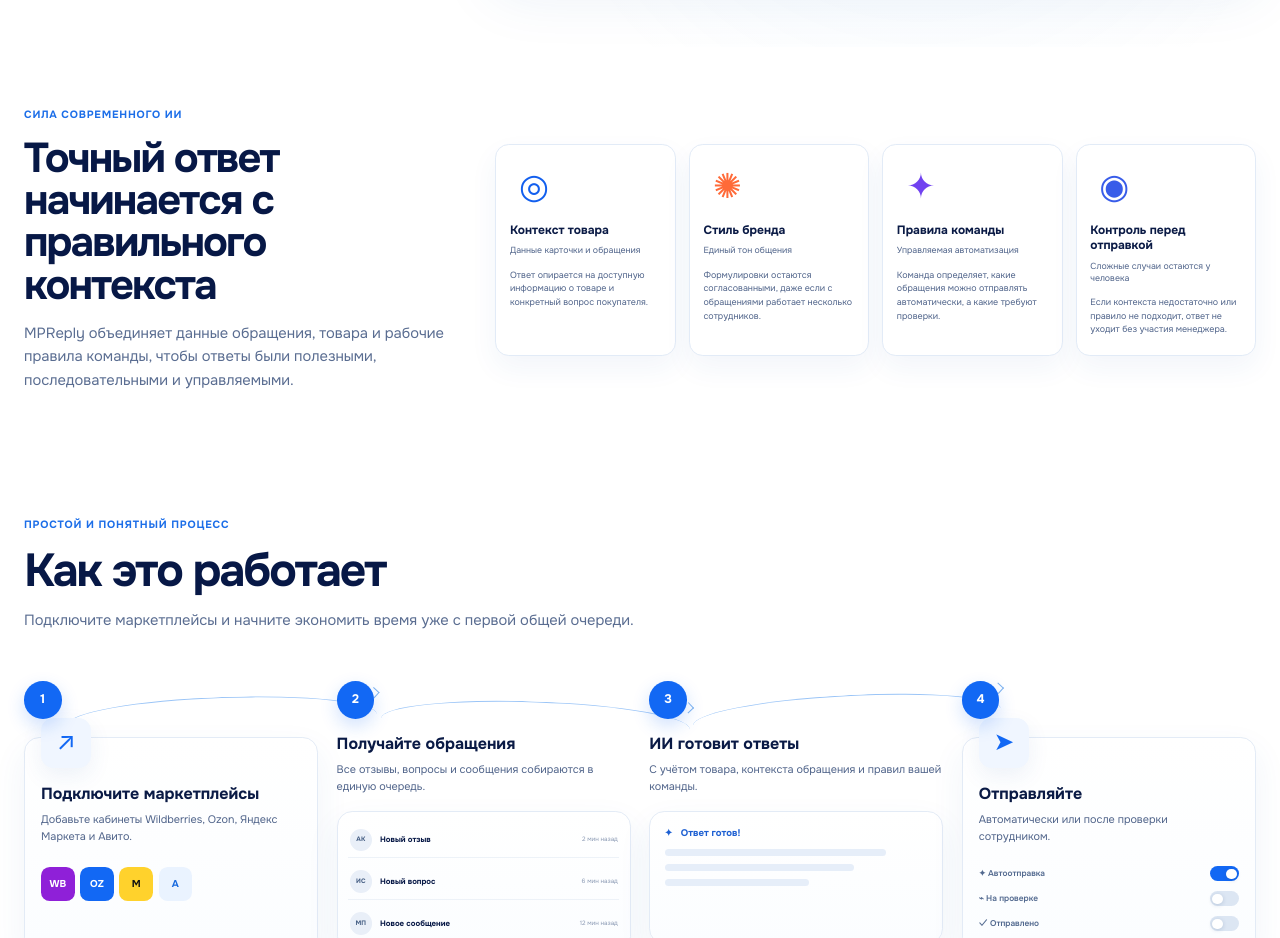
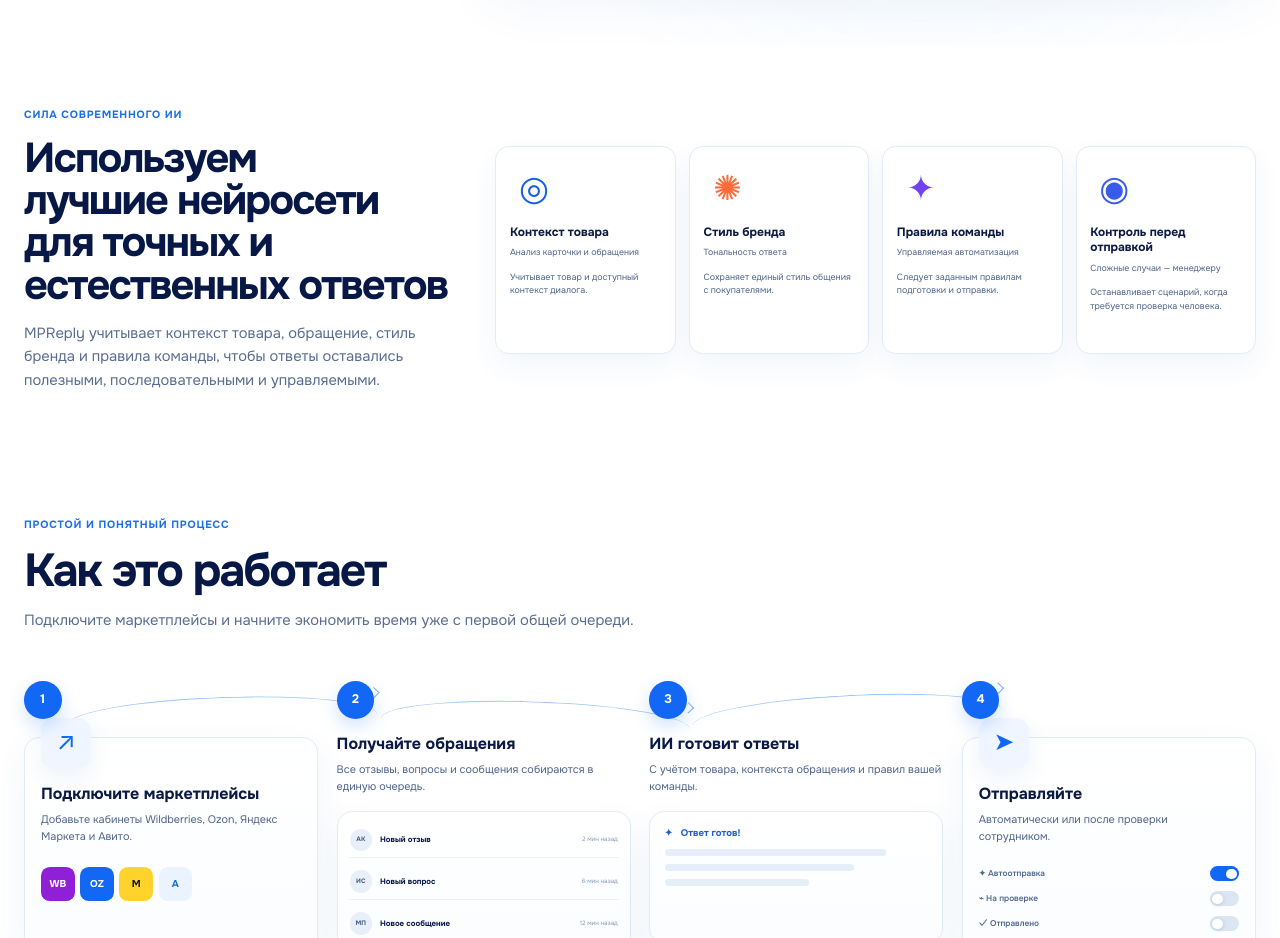
Before and after one commit to fedorovich-web/mpreply, a Next.js app in the folder apps/web/: page / in a window 1280 px wide. Shown: the part 1320-2258 px from the top of the page. Built offline with nearby package versions, Linux system fonts and the light colour scheme; no server answers.

Commit message:
style(web): align homepage AI section with approved preview

```diff
--- a/apps/web/app/page.tsx
+++ b/apps/web/app/page.tsx
@@ -19,29 +19,29 @@ const replyContext = [
   {
     mark: "◎",
     title: "Контекст товара",
-    meta: "Данные карточки и обращения",
-    description: "Ответ опирается на доступную информацию о товаре и конкретный вопрос покупателя.",
+    meta: "Анализ карточки и обращения",
+    description: "Учитывает товар и доступный контекст диалога.",
     tone: "blue",
   },
   {
     mark: "✺",
     title: "Стиль бренда",
-    meta: "Единый тон общения",
-    description: "Формулировки остаются согласованными, даже если с обращениями работает несколько сотрудников.",
+    meta: "Тональность ответа",
+    description: "Сохраняет единый стиль общения с покупателями.",
     tone: "orange",
   },
   {
     mark: "✦",
     title: "Правила команды",
     meta: "Управляемая автоматизация",
-    description: "Команда определяет, какие обращения можно отправлять автоматически, а какие требуют проверки.",
+    description: "Следует заданным правилам подготовки и отправки.",
     tone: "violet",
   },
   {
     mark: "◉",
     title: "Контроль перед отправкой",
-    meta: "Сложные случаи остаются у человека",
-    description: "Если контекста недостаточно или правило не подходит, ответ не уходит без участия менеджера.",
+    meta: "Сложные случаи — менеджеру",
+    description: "Останавливает сценарий, когда требуется проверка человека.",
     tone: "indigo",
   },
 ] as const;
@@ -152,9 +152,9 @@ export default function HomePage() {
         <div className="public-container homepage-models-layout">
           <div className="homepage-section-heading homepage-section-heading-left">
             <p className="homepage-kicker">Сила современного ИИ</p>
-            <h2>Точный ответ начинается с правильного контекста</h2>
+            <h2>Используем лучшие нейросети для точных и естественных ответов</h2>
             <p>
-              MPReply объединяет данные обращения, товара и рабочие правила команды, чтобы ответы были полезными, последовательными и управляемыми.
+              MPReply учитывает контекст товара, обращение, стиль бренда и правила команды, чтобы ответы оставались полезными, последовательными и управляемыми.
             </p>
           </div>
           <div className="homepage-model-grid" role="group" aria-label="Контекст подготовки ответа">
```
